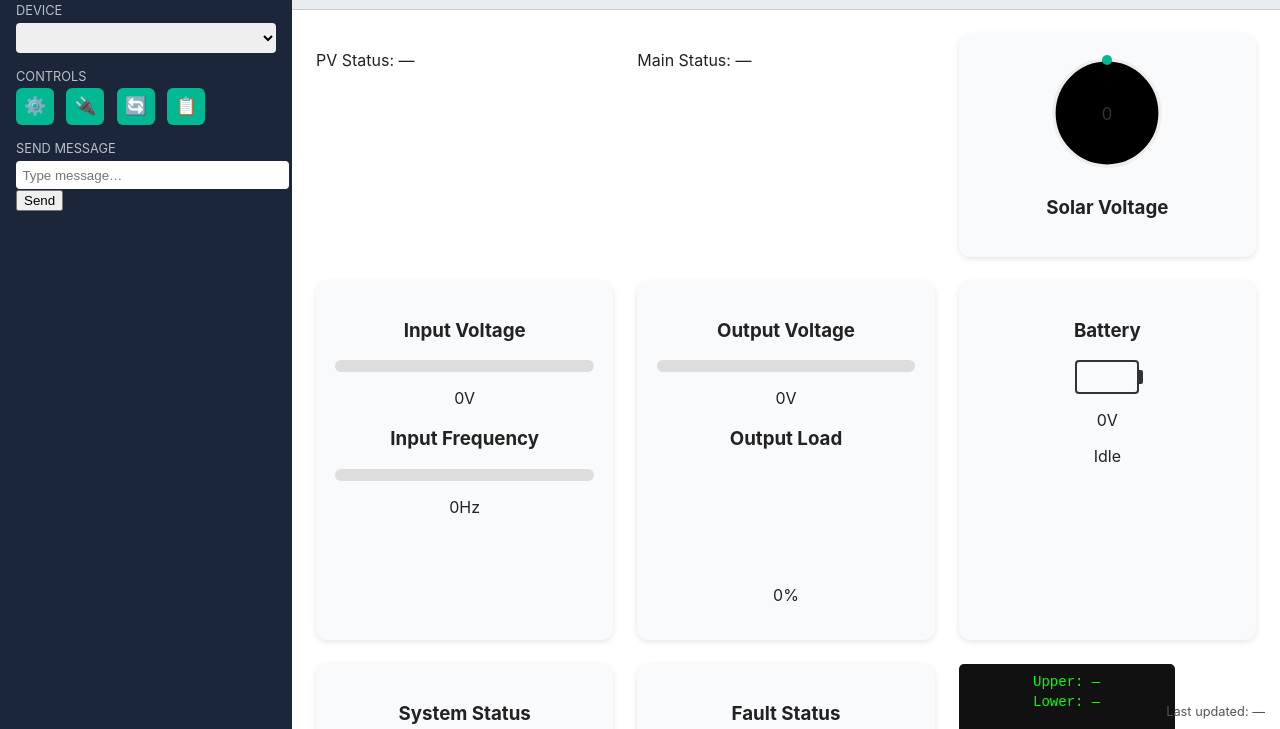
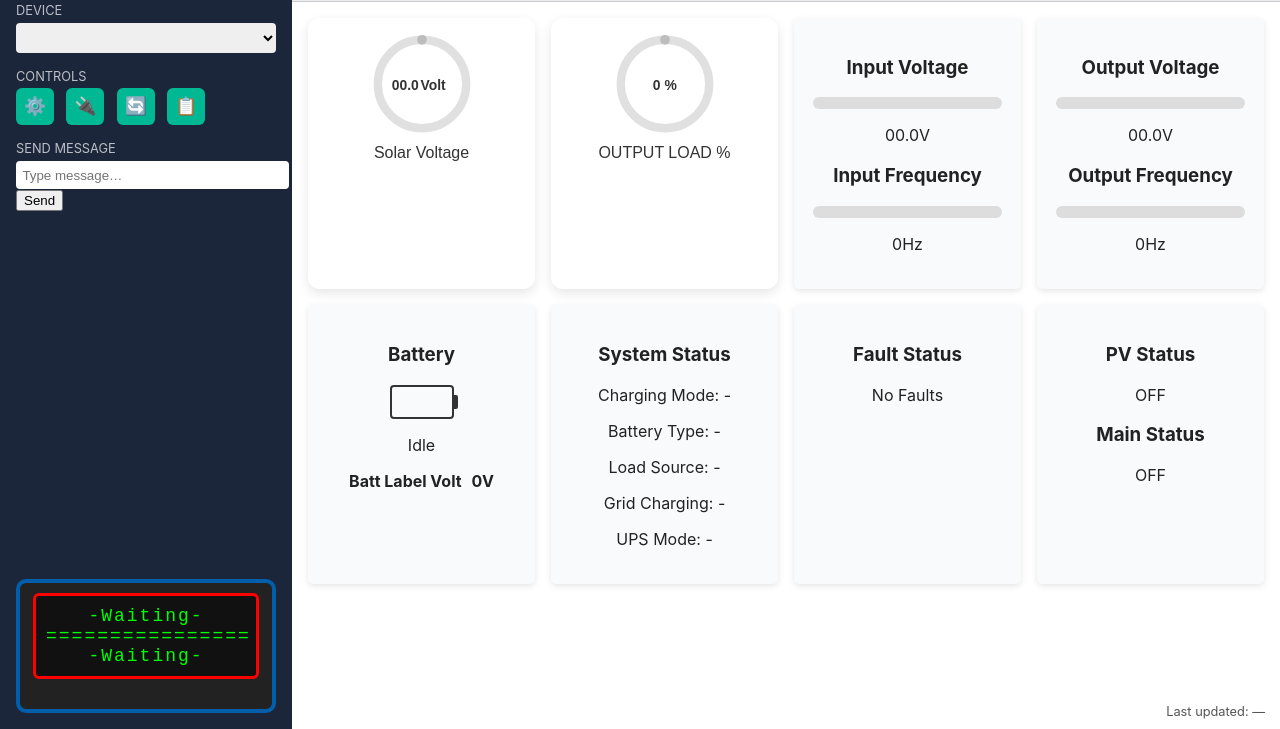
Before and after one commit to deepakpal5/ServerWebSocket, a website: page public/index.html in a window 1280 px wide. Shown: the part 71-800 px from the top of the page. Drawn offline with Linux system fonts and the light colour scheme; no server answers.

Commit message:
add gui improvement code

```diff
--- a/public/index.html
+++ b/public/index.html
@@ -36,6 +36,14 @@
         <button id="sendBtn">Send</button>
       </div>
     </div>
+<div class="lcd-module">
+    <div class="lcd-box">
+  <div class="lcd-line" id="lcdUpper">-Waiting-</div>
+  <div class="lcd-line" >================</div>
+  <div class="lcd-line" id="lcdLower">-Waiting-</div>
+</div>
+</div>
+
   </aside>
 
   <!-- Main Dashboard -->
@@ -47,23 +55,107 @@
 
     <section class="feed">
       <div class="gauges">
-<p>PV Status: <span id="pvStatus">—</span></p>
-<p>Main Status: <span id="mainStatus">—</span></p>
-        <!-- PV Input -->
+
    <div class="gauge-card pv-gauge">
   <svg width="120" height="120" viewBox="0 0 36 36">
-            <path class="bg" d="M18 2.0845 a 15.9155 15.9155 0 0 1 0 31.831 a 15.9155 15.9155 0 0 1 0 -31.831"/>
-            <path id="pvArc" class="fg" stroke-dasharray="0,100" d="M18 2.0845 a 15.9155 15.9155 0 0 1 0 31.831 a 15.9155 15.9155 0 0 1 0 -31.831"/>
-            <text x="18" y="20" font-size="5" text-anchor="middle" fill="#333" id="pvLabel">0</text>
+    <defs>
+      <!-- Green gradient for active state -->
+      <linearGradient id="pvGradient" x1="1" y1="0" x2="0" y2="1">
+        <stop offset="0%" stop-color="#00b894" />
+        <stop offset="100%" stop-color="#55efc4" />
+      </linearGradient>
+    </defs>
+
+    <!-- Background circle -->
+    <path
+      class="bg"
+      d="M18 2.0845
+         a 15.9155 15.9155 0 0 1 0 31.831
+         a 15.9155 15.9155 0 0 1 0 -31.831"
+    />
+
+    <!-- Foreground (value arc) -->
+    <path
+      id="pvArc"
+      class="fg inactive"
+      stroke-dasharray="0,100"
+      d="M18 2.0845
+         a 15.9155 15.9155 0 0 1 0 31.831
+         a 15.9155 15.9155 0 0 1 0 -31.831"
+    />
+
+    <!-- Center text -->
+    <text
+      x="12"
+      y="20"
+      font-size="5"
+      text-anchor="middle"
+      id="pvLabel"
+    >00.0</text>
+    <text
+      x="22"
+      y="20"
+      font-size="5"
+      text-anchor="middle"
+    >Volt</text>
   </svg>
   <h3>Solar Voltage</h3>
 </div>
+
+ <div class="gauge-card pv-gauge">
+  <svg width="120" height="120" viewBox="0 0 36 36">
+    <defs>
+      <!-- Green gradient for active state -->
+      <linearGradient id="loadBars" x1="1" y1="0" x2="0" y2="1">
+        <stop offset="0%" stop-color="#00b894" />
+        <stop offset="100%" stop-color="#55efc4" />
+      </linearGradient>
+    </defs>
+
+    <!-- Background circle -->
+    <path
+      class="bg"
+      d="M18 2.0845
+         a 15.9155 15.9155 0 0 1 0 31.831
+         a 15.9155 15.9155 0 0 1 0 -31.831"
+    />
+
+    <!-- Foreground (value arc) -->
+    <path
+      id="pvArc"
+      class="fg inactive"
+      stroke-dasharray="0,100"
+      d="M18 2.0845
+         a 15.9155 15.9155 0 0 1 0 31.831
+         a 15.9155 15.9155 0 0 1 0 -31.831"
+    />
+
+    <!-- Center text -->
+    <text
+      x="15"
+      y="20"
+      font-size="5"
+      text-anchor="middle"
+      id="outLoadLabel"
+    >0</text>
+    <text
+      x="20"
+      y="20"
+      font-size="5"
+      text-anchor="middle"
+    >%</text>
+  </svg>
+  <h3>OUTPUT LOAD %</h3>
+</div>
+
+
+
 
         <!-- Input Voltage/Current -->
         <div class="gauge-card">
           <h3>Input Voltage</h3>
           <div class="linear-bar"><span id="inputVoltBar"></span></div>
-          <p id="inputVoltLabel">0V</p>
+          <p id="inputVoltLabel">00.0V</p>
           <h3>Input Frequency</h3>
           <div class="linear-bar"><span id="inputFreqBar"></span></div>
           <p id="inputFreqLabel">0Hz</p>
@@ -73,20 +165,27 @@
         <div class="gauge-card">
           <h3>Output Voltage</h3>
           <div class="linear-bar"><span id="outVoltBar"></span></div>
-          <p id="outVoltLabel">0V</p>
-          <h3>Output Load</h3>
-          <div class="bar-graph" id="loadBars">
-            <div class="bar"></div><div class="bar"></div><div class="bar"></div><div class="bar"></div><div class="bar"></div>
-          </div>
-          <p id="outLoadLabel">0%</p>
+          <p id="outVoltLabel">00.0V</p>
+          <h3>Output Frequency</h3>
+           <div class="linear-bar"><span id="outputFreqBar"></span></div>
+          <p id="outputFreqLabel">0Hz</p>
         </div>
 
-        <!-- Battery -->
+
+
+
+
+
         <div class="gauge-card">
           <h3>Battery</h3>
           <div class="battery"><div class="charge" id="battCharge"></div></div>
-          <p id="battVoltLabel">0V</p>
           <p id="battStatus">Idle</p>
+          <div class="battery-info">
+  <p class="batt-label">Batt Label Volt</p>
+  <p id="battVoltLabel" class="batt-value">0V</p>
+</div>
+
+
         </div>
 
         <!-- Status -->
@@ -105,13 +204,18 @@
           <div id="faultMsg">No Faults</div>
         </div>
 
-<div class="lcd-box">
-  <div class="lcd-line" id="lcdUpper">Upper: —</div>
-  <div class="lcd-line" id="lcdLower">Lower: —</div>
+
+<div class="gauge-card">
+          <h3>PV Status</h3>
+          <p id="pvStatus">OFF</p>
+          <h3>Main Status</h3>
+          <p id="mainStatus">OFF</p>
         </div>
 
 
+
       </div>
+
       <div id="timestamp">Last updated: —</div>
     </section>
   </main>
--- a/public/script.js
+++ b/public/script.js
@@ -131,10 +131,73 @@ function openWS(){
 }
 
 
+
+
+let pvCurrent = 0; // store previous value for animation
+
+function updateSolarGauge(value) {
+  const pvArc = document.getElementById("pvArc");
+  const pvLabel = document.getElementById("pvLabel");
+
+  // Handle missing / invalid data
+  if (value == null || isNaN(value)) {
+    pvArc.setAttribute("class", "fg inactive");
+    pvArc.setAttribute("stroke-dasharray", "0,100");
+    pvLabel.textContent = "-- Volt";
+    pvLabel.style.fill = "#999";
+    pvCurrent = 0;
+    return;
+  }
+
+  // Clamp value (for example, assume max 24V)
+  const maxVolt = 24;
+  const newPercent = Math.min((value / maxVolt) * 100, 100);
+
+  pvArc.setAttribute("class", "fg active");
+  pvLabel.style.fill = "#00b894";
+
+  // Animate from old → new
+  const duration = 800; // ms
+  const start = pvCurrent;
+  const end = newPercent;
+  const startTime = performance.now();
+
+  function animateGauge(now) {
+    const progress = Math.min((now - startTime) / duration, 1);
+    const eased = start + (end - start) * progress;
+    pvArc.setAttribute("stroke-dasharray", `${eased.toFixed(1)},100`);
+    pvLabel.textContent = `${value.toFixed(1)} Volt`;
+
+    if (progress < 1) {
+      requestAnimationFrame(animateGauge);
+    } else {
+      pvCurrent = end;
+    }
+  }
+
+  requestAnimationFrame(animateGauge);
+}
+
+
+
+
+
+
+
+
+
+
+
+
 // --- Existing UI update ---
 function updateUI(data){
-  document.getElementById("pvLabel").textContent = (data.Solar_Volt) + "Volt";
-  document.getElementById("pvArc").setAttribute("stroke-dasharray", `${data.Solar_Volt},400`);
+  // document.getElementById("pvLabel").textContent = (data.Solar_Volt) + "Volt";
+  // document.getElementById("pvArc").setAttribute("stroke-dasharray", `${data.Solar_Volt},400`);
+
+
+
+
+  updateSolarGauge(parseFloat(data.Solar_Volt));
 
   document.getElementById("inputVoltBar").style.width = (data.Input_VOLT/240*100) + "%";
   document.getElementById("inputVoltLabel").textContent = data.Input_VOLT + "V";
@@ -145,13 +208,25 @@ function updateUI(data){
   document.getElementById("outVoltBar").style.width = (data.Output_VOLT/240*100) + "%";
   document.getElementById("outVoltLabel").textContent = data.Output_VOLT + "V";
 
+
+  document.getElementById("outputFreqBar").style.width = (data.Output_FREQ/60*100) + "%";
+  document.getElementById("outputFreqLabel").textContent = data.Output_FREQ + "Hz";
+
+
+
   document.querySelectorAll("#loadBars .bar").forEach(bar=>{
     bar.style.height = (Math.random()*data.Output_LOAD) + "%";
   });
   document.getElementById("outLoadLabel").textContent = data.Output_LOAD + "%";
 
   const batteryEl = document.getElementById("battCharge").parentElement; // .battery container
+
+
+
 document.getElementById("battCharge").style.width = Math.min(parseFloat(data.Battery_Connect)/14*100,100) + "%";
+
+
+
 document.getElementById("battVoltLabel").textContent = data.Battery_Connect;
 document.getElementById("battStatus").textContent = data.Battery_Status;
 
@@ -163,12 +238,12 @@ if(data.Battery_Status.toLowerCase() === "charging"){
 }
 
   document.getElementById("chargeMode").textContent = data.Charging_Mode;
-  document.getElementById("battType").textContent = data.Battery_Type;
+  document.getElementById("battType").textContent =   data.Battery_Type;
   document.getElementById("loadSource").textContent = data.Load_Source;
   document.getElementById("gridCharge").textContent = data.Grid_Charging;
-  document.getElementById("upsMode").textContent = data.UPS_Mode;
-  document.getElementById("lcdUpper").textContent = "Upper: " + data.Upper;
-document.getElementById("lcdLower").textContent = "Lower: " + data.Lower;
+  document.getElementById("upsMode").textContent =    data.UPS_Mode;
+  document.getElementById("lcdUpper").textContent =   data.Upper;
+  document.getElementById("lcdLower").textContent =   data.Lower;
 
 
 
--- a/public/style.css
+++ b/public/style.css
@@ -39,14 +39,14 @@ select, input { width: 100%; padding: 0.4rem; border-radius: 4px; border: none;
 
 /* Main Area */
 .main { flex: 1; display: flex; flex-direction: column; background: #fff; }
-.topbar { display: flex; justify-content: space-between; align-items: center; background: #e9ecef; padding: 0.75rem 1rem; border-bottom: 1px solid #ccc; }
+.topbar { display: flex; justify-content: space-between; align-items: center; background: #e9ecef; padding: 0.5rem 1rem; border-bottom: 1px solid #ccc; }
 
-.feed { flex: 1; padding: 1.5rem; overflow-y: auto; position: relative; }
-.gauges { display: grid; grid-template-columns: repeat(auto-fit, minmax(250px, 1fr)); gap: 1.5rem; }
+.feed { flex: 1; padding: 1.0rem; overflow-y: auto; position: relative; }
+.gauges { display: grid; grid-template-columns: repeat(4, minmax(200px, 1fr)); gap: 1.0rem; }
 
 .gauge-card {
   background: #f8fafc;
-  border-radius: 12px;
+  border-radius: 5px;
   padding: 1.2rem;
   box-shadow: 0 2px 6px rgba(0,0,0,0.1);
   text-align: center;
@@ -67,13 +67,79 @@ select, input { width: 100%; padding: 0.4rem; border-radius: 4px; border: none;
   animation: chargeAnimation 2s linear infinite;
 }
 
+.battery-info {
+  display: flex;           /* make children appear in a row */
+  justify-content: center; /* center them horizontally */
+  gap: 10px;               /* spacing between label and value */
+  margin-top: 10px;        /* optional spacing from above */
+}
+
+.batt-label,
+.batt-value {
+  margin: 0;               /* remove default <p> margins */
+  font-weight: bold;       /* optional styling */
+}
 
 
 
 
 
-.pv-gauge svg path.bg { stroke: #eee; }
-.pv-gauge svg path.fg { stroke-width: 3; stroke: #00b894; fill: none; stroke-linecap: round; transition: stroke-dasharray 0.5s ease; }
+.pv-gauge {
+  display: flex;
+  flex-direction: column;
+  align-items: center;
+  background: rgba(255, 255, 255, 0.1);
+  border-radius: 12px;
+  padding: 1rem;
+  backdrop-filter: blur(6px);
+  box-shadow: 0 4px 12px rgba(0, 0, 0, 0.1);
+}
+
+.pv-gauge svg {
+  width: 100px;
+  height: 100px;
+}
+
+.pv-gauge svg path.bg {
+  stroke: #e0e0e0; /* Light gray background circle */
+  fill: transparent;
+  stroke-width: 3;
+}
+
+.pv-gauge svg path.fg {
+  stroke-width: 3.5;
+  fill: transparent;
+  stroke-linecap: round;
+  stroke-dasharray: 0, 100;
+  transition: stroke-dasharray 1s ease, stroke 0.3s ease;
+}
+
+/* Default inactive state (gray, no data) */
+.pv-gauge svg path.fg.inactive {
+  stroke: #bdbdbd;
+}
+
+/* Active (value available) — uses gradient */
+.pv-gauge svg path.fg.active {
+  stroke: url(#pvGradient);
+  filter: drop-shadow(0 0 4px rgba(0, 184, 148, 0.5));
+}
+
+.pv-gauge text {
+  font-family: "Poppins", sans-serif;
+  font-weight: 600;
+  fill: #333;
+}
+
+.pv-gauge h3 {
+  margin-top: 10px;
+  font-family: "Poppins", sans-serif;
+  font-weight: 500;
+  font-size: 1rem;
+  color: #333;
+  text-align: center;
+}
+
 
 .linear-bar { background: #ddd; border-radius: 6px; overflow: hidden; height: 12px; margin-top: 8px; }
 .linear-bar span { display: block; height: 100%; width: 0%; background: linear-gradient(90deg, #0984e3, #00b894); transition: width 0.4s ease; }
@@ -84,21 +150,37 @@ select, input { width: 100%; padding: 0.4rem; border-radius: 4px; border: none;
 
 .bar-graph { height: 100px; display: flex; align-items: flex-end; justify-content: space-around; }
 .bar { width: 20px; background: #0984e3; border-radius: 3px 3px 0 0; transition: height 0.3s ease; }
+
+
+
+
+.lcd-module {
+  display: inline-block;
+  padding: 10px;
+  background-color: #222;
+  border: 4px solid rgb(0, 94, 170);
+  border-radius: 10px;
+}
+
 .lcd-box {
   width: 200px;
   background-color: #111;
   color: #0f0;
   font-family: 'Courier New', monospace;
-  padding: 8px;
-  border-radius: 5px;
-  margin-bottom: 15px;
+  padding: 10px;
+  border: 3px solid #f00;
+  border-radius: 6px;
+  margin: auto auto;
+  margin-bottom: 20px;
   text-align: center;
 }
+
 
 .lcd-line {
   height: 20px;
   line-height: 20px;
-  font-size: 14px;
+  font-size: 18px;
+  letter-spacing: 2px; /* Mimics LCD character spacing */
 }
 
 .fault { background: #ffdddd; border-left: 4px solid red; color: #a00; padding: 0.5rem; border-radius: 6px; font-weight: 600; animation: blink 1s infinite alternate; }
```
Lines whose indentation alone changed are shown as unchanged.
